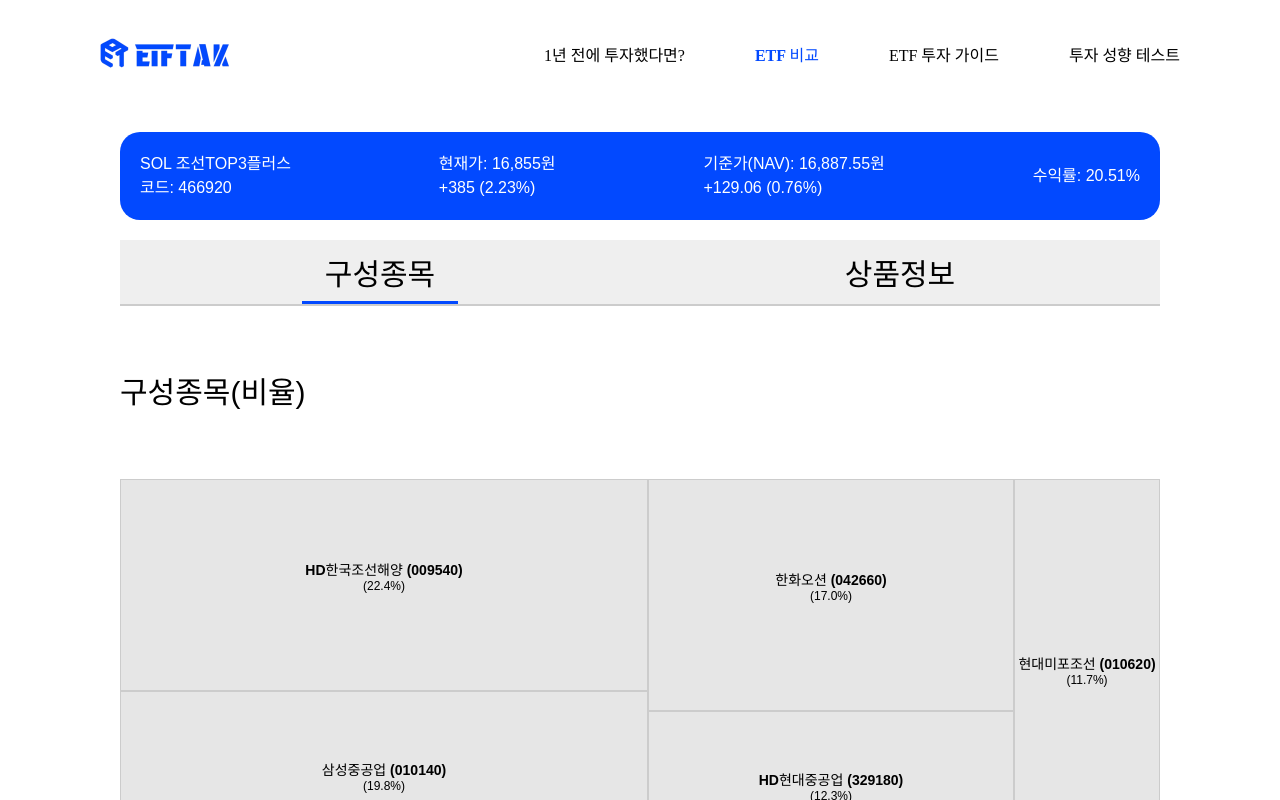
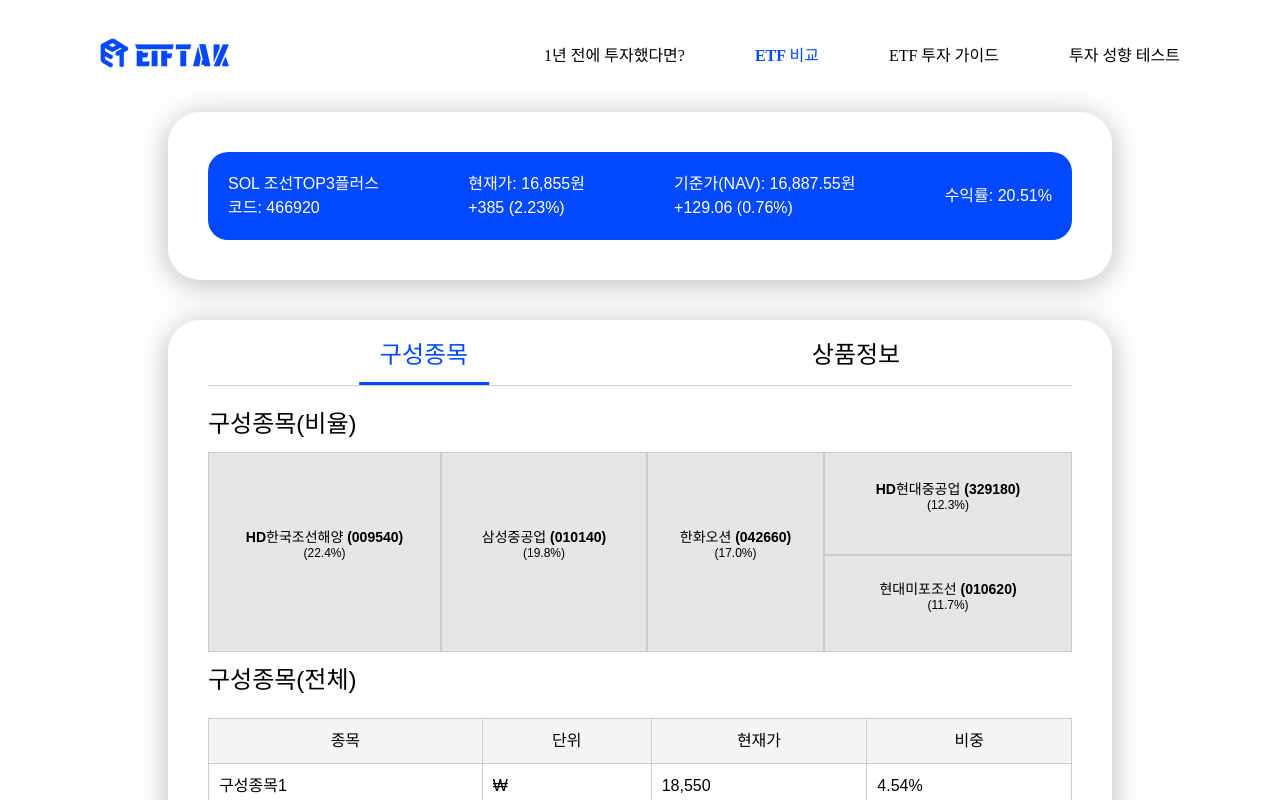
Before and after one commit to ETF-TAK/FE, a React (Vite) app: page /compare/detail in a window 1280 px wide. Shown: the top 800 px of the page. Built offline with nearby package versions, Linux system fonts and the light colour scheme; a web font is replaced by a local one.

Commit message:
feat(#5): 구성종목(비율) 그래프 높이 수정

```diff
--- a/src/components/common/DetailTable.jsx
+++ b/src/components/common/DetailTable.jsx
@@ -1,7 +1,6 @@
 function DetailTable({ details }) {
   return (
     <div>
-      <h2 style={{ fontSize: "30px", fontWeight: "500", marginBottom: "64px", marginTop: "64px" }}>구성종목(전체)</h2>
       <table style={{ width: "100%", borderCollapse: "collapse", marginTop: "20px" }}>
         <thead>
           <tr style={{ backgroundColor: "#F5F5F5" }}>
--- a/src/components/common/ProductInfo.jsx
+++ b/src/components/common/ProductInfo.jsx
@@ -14,7 +14,7 @@
     <div>
       {/* 투자포인트 */}
       <div style={{ marginBottom: "20px" }}>
-        <h2 style={{ fontSize: "30px", fontWeight: "500", marginBottom: "64px", marginTop: "64px" }}>투자포인트</h2>
+        <h2 style={{ fontSize: "30px", fontWeight: "500", marginBottom: "10px", marginTop: "10px" }}>투자포인트</h2>
         {productInfo.points.map((point, index) => (
           <div
             key={index}
@@ -32,7 +32,7 @@
 
       {/* 분배금 */}
       <div>
-        <h2 style={{ fontSize: "30px", fontWeight: "500", marginBottom: "64px", marginTop: "64px" }}>
+        <h2 style={{ fontSize: "30px", fontWeight: "500", marginBottom: "10px", marginTop: "10px" }}>
             분배금
           </h2>
         <table style={{ width: "100%", borderCollapse: "collapse", marginTop: "10px" }}>
--- a/src/components/common/WeightedTreemap.jsx
+++ b/src/components/common/WeightedTreemap.jsx
@@ -1,3 +1,101 @@
+// import React from "react";
+// import { Treemap, Tooltip, ResponsiveContainer } from "recharts";
+
+// export default function WeightedTreemap({ data }) {
+//   // 데이터를 Treemap 형식에 맞게 변환
+//   const processedData = data.components.map((component) => ({
+//     name: component.name ? `${component.name} (${component.code})\n(${component.weight})` : "Unknown",
+//     value: parseFloat(component.weight) || 0,
+//   }));
+
+//   // Custom Tooltip
+//   const CustomTooltip = ({ payload }) => {
+//     if (payload && payload.length) {
+//       return (
+//         <div
+//           style={{
+//             background: "#fff",
+//             border: "1px solid #ccc",
+//             padding: "10px",
+//             borderRadius: "5px",
+//             fontSize: "12px",
+//           }}
+//         >
+//           <p>{payload[0].payload.name}</p>
+//         </div>
+//       );
+//     }
+//     return null;
+//   };
+
+//   // Custom Content for Styling Treemap Blocks
+//   const CustomTreemapContent = ({ x, y, width, height, name = "" }) => {
+//     const nameParts = name.split("\n");
+
+//     return (
+//       <g>
+//         <rect
+//           x={x}
+//           y={y}
+//           width={width}
+//           height={height}
+//           style={{
+//             fill: "#e6e6e6", // 배경색
+//             stroke: "#ccc", // 테두리색
+//             strokeWidth: 2,
+//           }}
+//         />
+//         <text
+//           x={x + width / 2}
+//           y={y + height / 2 - 10}
+//           textAnchor="middle"
+//           fill="#000"
+//           fontSize="14"
+//           fontWeight="bold"
+//           stroke="#000"
+//           strokeWidth="0.01"
+//         >
+//           {nameParts[0] || "N/A"} {/* 종목명 */}
+//         </text>
+
+//         <text
+//           x={x + width / 2}
+//           y={y + height / 2 + 5}
+//           textAnchor="middle"
+//           fill="#000"
+//           fontSize="12"
+//           stroke="#000"
+//           strokeWidth="0.01"
+//         >
+//           {nameParts[1] || ""} {/* 종목번호 */}
+//         </text>
+//         <text
+//           x={x + width / 2}
+//           y={y + height / 2 + 20}
+//           textAnchor="middle"
+//           fill="000"
+//           fontSize="12"
+//           stroke="#000"
+//           strokeWidth="0.01"
+//         >
+//           {nameParts[2] || ""} {/* 비율 */}
+//         </text>
+//       </g>
+//     );
+//   };
+
+//   return (
+//     <div style={{ width: "100%", height: "400px" }}>
+//       <ResponsiveContainer>
+//         <Treemap data={processedData} dataKey="value" stroke="#fff" content={<CustomTreemapContent />}>
+//           <Tooltip content={<CustomTooltip />} />
+//         </Treemap>
+//       </ResponsiveContainer>
+//     </div>
+//   );
+// }
+
+
 import React from "react";
 import { Treemap, Tooltip, ResponsiveContainer } from "recharts";
 
@@ -84,8 +182,14 @@
     );
   };
 
+  // 바뀐부분 - 높이를 300px로 수정
   return (
-    <div style={{ width: "100%", height: "400px" }}>
+    <div
+      style={{
+        width: "100%", // 가로는 100%로 고정
+        height: "200px",
+      }}
+    >
       <ResponsiveContainer>
         <Treemap data={processedData} dataKey="value" stroke="#fff" content={<CustomTreemapContent />}>
           <Tooltip content={<CustomTooltip />} />
--- a/src/pages/DetailPage.jsx
+++ b/src/pages/DetailPage.jsx
@@ -13,20 +13,55 @@
   };
 
   return (
-    <div style={{ padding: "20px", fontFamily: "Pretendard, sans-serif" }}>
-      {/* 상단 카드 */}
+    <div style={{ fontFamily: "Pretendard, sans-serif", backgroundColor: "#ffffff" }}>
+      {/* 윗부분 박스 */}
+      <div
+        style={{
+          width: "80%",
+          margin: "0 auto",
+          background: "#FFFFFF",
+          boxShadow: "0px 4px 30px 1px rgba(0, 0, 0, 0.26)",
+          borderRadius: "32px",
+          padding: "40px",
+        }}
+      >
         <ETFHeader data={etfData} />
+      </div>
 
+      {/* 탭 부분 박스 */}
+      <div
+        style={{
+          width: "80%",
+          margin: "40px auto 0",
+          marginBottom: "40px",
+          background: "#FFFFFF",
+          boxShadow: "0px 4px 30px 1px rgba(0, 0, 0, 0.26)",
+          borderRadius: "32px",
+          paddingLeft: "40px",
+          paddingRight: "40px",
+          paddingBottom: "40px",
+        }}
+      >
         {/* 탭 메뉴 */}
-      <div style={{ display: "flex", marginTop: "20px", borderBottom: "2px solid #CCC" }}>
+        <div
+          style={{
+            display: "flex",
+            justifyContent: "space-between",
+            borderBottom: "1px solid #CCC",
+            marginBottom: "20px",
+          }}
+        >
           <button
             style={{
               flex: 1,
-            padding: "10px",
+              padding: "15px",
+              fontSize: "24px",
+              fontWeight: activeTab === "구성종목" ? "600" : "400",
+              color: activeTab === "구성종목" ? "#0249FF" : "#000000",
+              position: "relative",
+              background: "none",
               border: "none",
-            fontSize: "30px",
-            position: "relative", // 언더바 위치를 위한 상대 위치 지정
-            fontWeight: activeTab === "구성종목" ? "600" : "normal",
+              cursor: "pointer",
             }}
             onClick={() => handleTabClick("구성종목")}
           >
@@ -35,12 +70,12 @@
               <span
                 style={{
                   position: "absolute",
-                bottom: "0", // 버튼 아래쪽에 위치
-                left: "50%", // 버튼의 중앙으로 이동
-                transform: "translateX(-50%)", // 중앙 정렬
-                width: "30%", // 언더바의 길이
-                height: "3px", // 언더바 두께
-                backgroundColor: "#0249FF", // 언더바 색상
+                  bottom: "0",
+                  left: "50%",
+                  transform: "translateX(-50%)",
+                  width: "30%",
+                  height: "3px",
+                  backgroundColor: "#0249FF",
                 }}
               ></span>
             )}
@@ -48,11 +83,14 @@
           <button
             style={{
               flex: 1,
-            padding: "10px",
+              padding: "15px",
+              fontSize: "24px",
+              fontWeight: activeTab === "상품정보" ? "600" : "400",
+              color: activeTab === "상품정보" ? "#0249FF" : "#000000",
+              position: "relative",
+              background: "none",
               border: "none",
-            fontSize: "30px",
-            position: "relative", // 언더바 위치를 위한 상대 위치 지정
-            fontWeight: activeTab === "상품정보" ? "600" : "normal",
+              cursor: "pointer",
             }}
             onClick={() => handleTabClick("상품정보")}
           >
@@ -61,12 +99,12 @@
               <span
                 style={{
                   position: "absolute",
-                bottom: "0", // 버튼 아래쪽에 위치
-                left: "50%", // 버튼의 중앙으로 이동
-                transform: "translateX(-50%)", // 중앙 정렬
-                width: "30%", // 언더바의 길이
-                height: "3px", // 언더바 두께
-                backgroundColor: "#0249FF", // 언더바 색상
+                  bottom: "0",
+                  left: "50%",
+                  transform: "translateX(-50%)",
+                  width: "30%",
+                  height: "3px",
+                  backgroundColor: "#0249FF",
                 }}
               ></span>
             )}
@@ -75,19 +113,23 @@
 
         {/* 탭 내용 */}
         {activeTab === "구성종목" && (
-        <div style={{ marginTop: "20px" }}>
-          <h2 style={{ fontSize: "30px", fontWeight: "500", marginBottom: "64px", marginTop: "64px" }}>
+          <div>
+            <h2 style={{ fontSize: "24px", fontWeight: "500", marginBottom: "10px", marginTop: "10px" }}>
               구성종목(비율)
             </h2>
             <WeightedTreemap data={etfData} />
+            <h2 style={{ fontSize: "24px", fontWeight: "500", marginBottom: "10px", marginTop: "10px" }}>
+              구성종목(전체)
+            </h2>
             <DetailTable details={etfData.details} />
           </div>
         )}
         {activeTab === "상품정보" && (
-        <div style={{ marginTop: "20px" }}>
+          <div>
             <ProductInfo />
           </div>
         )}
       </div>
+    </div>
   );
 }
```
Lines whose indentation alone changed are shown as unchanged.
